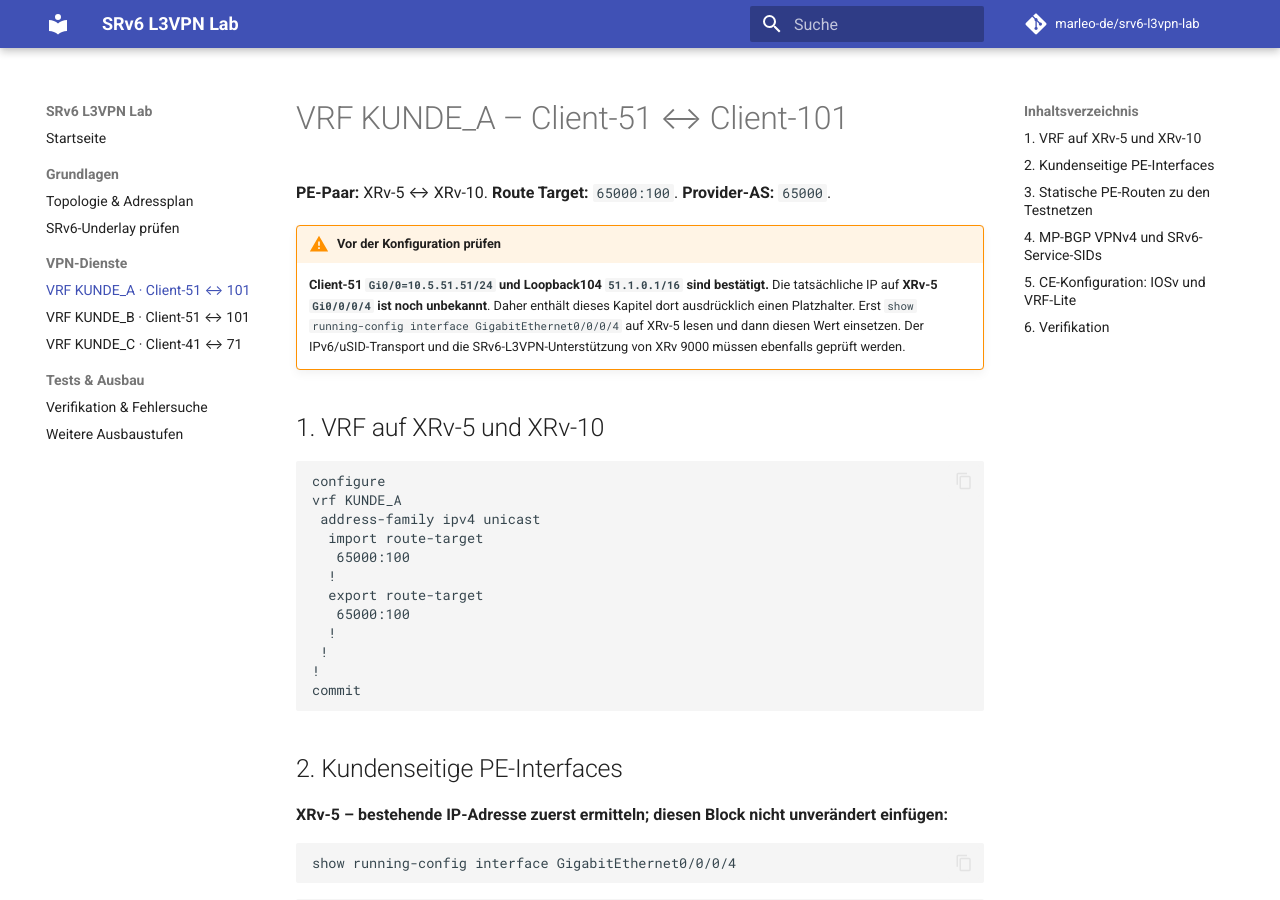
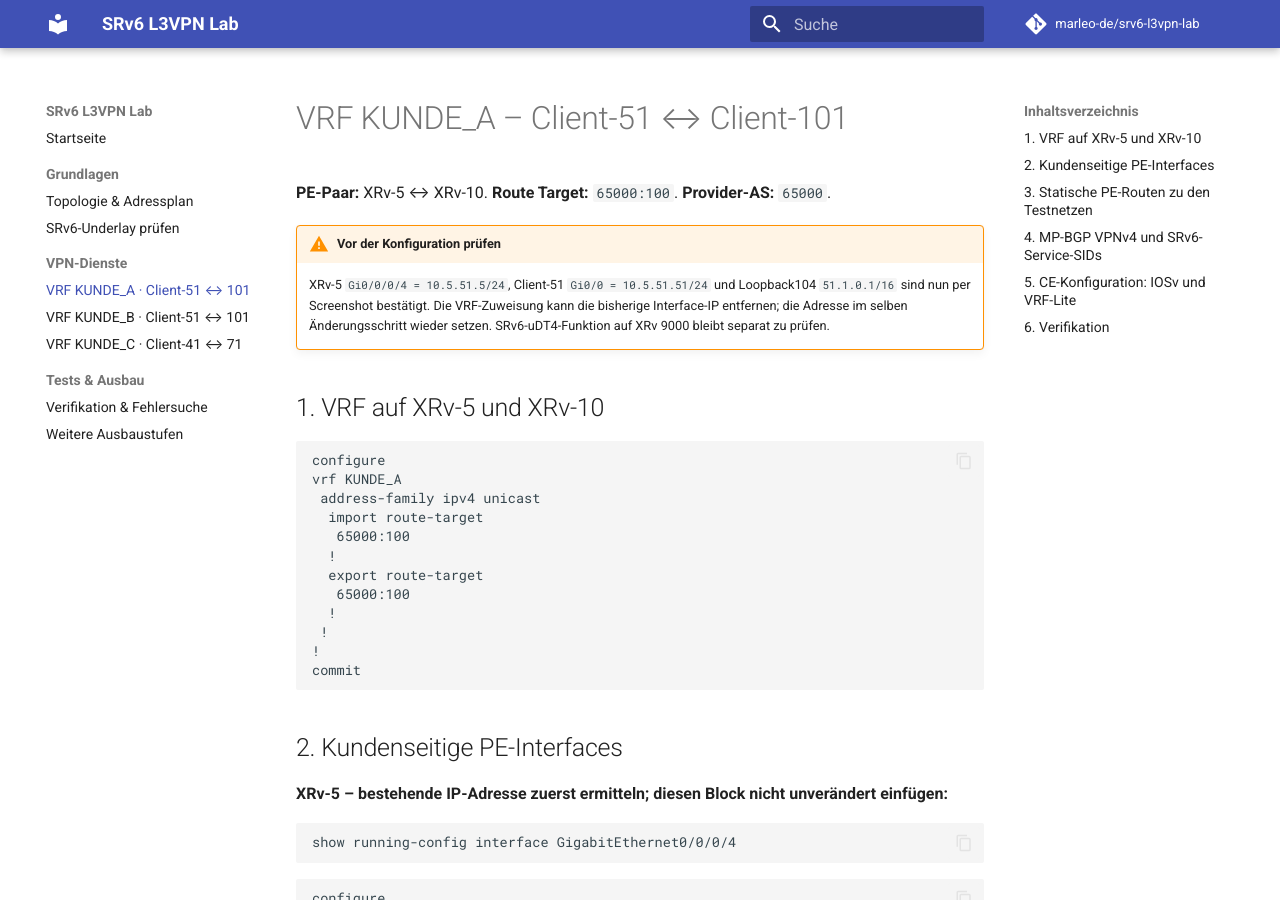
Before and after one commit to marleo-de/srv6-l3vpn-lab, an MkDocs documentation site: the page built from docs/l3vpn.md, in a window 1280 px wide and 900 px high. Built offline with MkDocs 1.6.1 and Material for MkDocs 9.7.7, drawn with Linux system fonts in a browser that asks for light colours; comment, search, counter and statistics services are not loaded.

```diff
--- a/docs/l3vpn.md
+++ b/docs/l3vpn.md
@@ -3,7 +3,7 @@
 **PE-Paar:** XRv-5 ↔ XRv-10. **Route Target:** `65000:100`. **Provider-AS:** `65000`.
 
 !!! warning "Vor der Konfiguration prüfen"
-    **Client-51 `Gi0/0=10.5.51.51/24` und Loopback104 `51.1.0.1/16` sind bestätigt.** Die tatsächliche IP auf **XRv-5 `Gi0/0/0/4` ist noch unbekannt**. Daher enthält dieses Kapitel dort ausdrücklich einen Platzhalter. Erst `show running-config interface GigabitEthernet0/0/0/4` auf XRv-5 lesen und dann diesen Wert einsetzen. Der IPv6/uSID-Transport und die SRv6-L3VPN-Unterstützung von XRv 9000 müssen ebenfalls geprüft werden.
+    XRv-5 `Gi0/0/0/4 = 10.5.51.5/24`, Client-51 `Gi0/0 = 10.5.51.51/24` und Loopback104 `51.1.0.1/16` sind nun per Screenshot bestätigt. Die VRF-Zuweisung kann die bisherige Interface-IP entfernen; die Adresse im selben Änderungsschritt wieder setzen. SRv6-uDT4-Funktion auf XRv 9000 bleibt separat zu prüfen.
 
 ## 1. VRF auf XRv-5 und XRv-10
 
```
